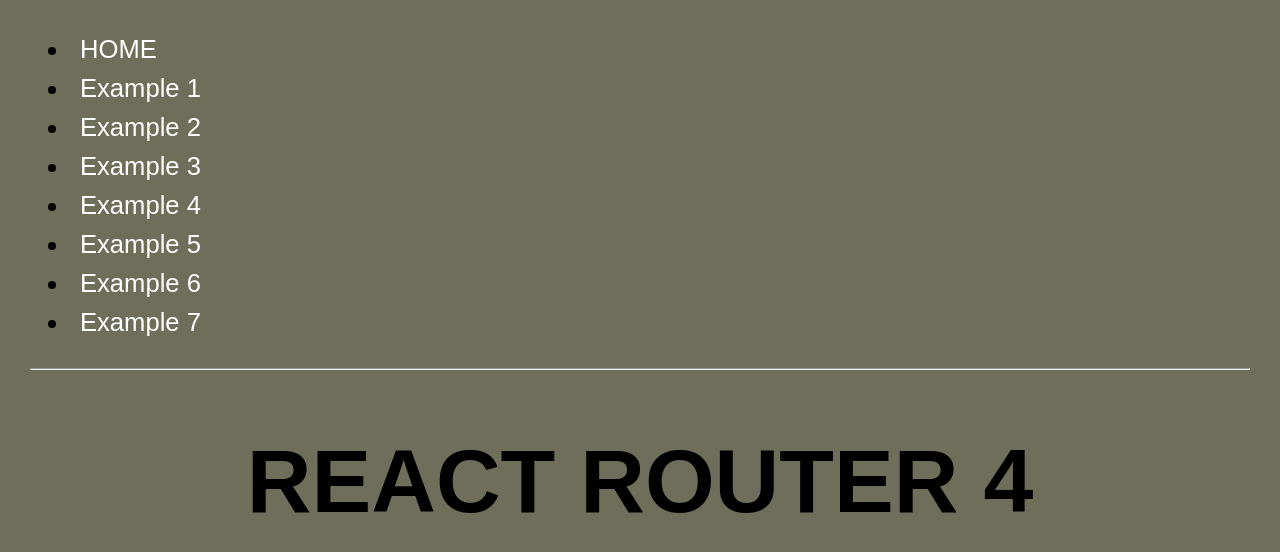
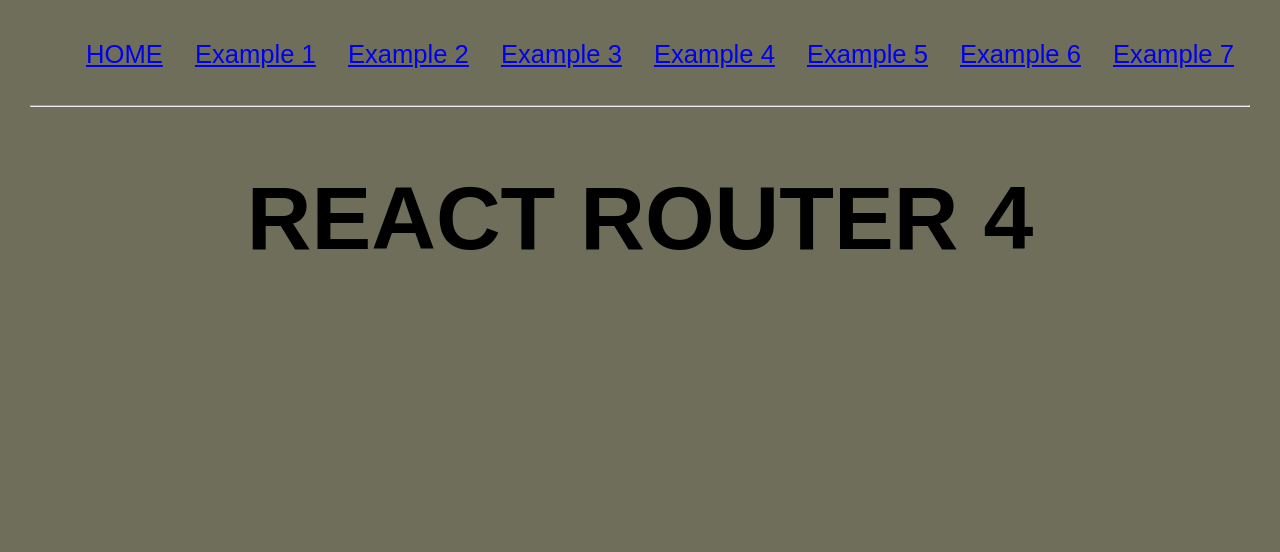
Before and after one commit to bdog72/React-Router4, a React app: page / in a window 1280 px wide. Built offline with nearby package versions, Linux system fonts and the light colour scheme; some packages are replaced by stand-ins of ours.

Commit message:
mades css changes

```diff
--- a/src/components/App.js
+++ b/src/components/App.js
@@ -23,6 +23,7 @@
 const BasicExample = () => (
   <Router>
     <div>
+      <div className='routes'>
         <ul>
           <li><Link to='/'>HOME</Link></li>
           <li><Link to='/ex1'>Example 1</Link></li>
@@ -33,6 +34,18 @@
           <li><Link to='/ex6'>Example 6</Link></li>
           <li><Link to='/ex7'>Example 7</Link></li>
         </ul>
+      </div>
+
+      {/* <div className='routes'>
+        <Link to='/'>HOME</Link>
+        <Link to='/ex1'>Example 1</Link>
+        <Link to='/ex2'>Example 2</Link>
+        <Link to='/ex3'>Example 3</Link>
+        <Link to='/ex4'>Example 4</Link>
+        <Link to='/ex5'>Example 5</Link>
+        <Link to='/ex6'>Example 6</Link>
+        <Link to='/ex7'>Example 7</Link>
+      </div>  */}
 
       <hr />
 
--- a/src/styles/screen.scss
+++ b/src/styles/screen.scss
@@ -19,14 +19,15 @@
   font-size: 7vw;
 }
 
-li {
-  padding: 5px;
+.routes ul {
+  display: flex;
+  flex-wrap: wrap;
+  justify-content: space-around;
+  list-style: none;
 }
 
-li a {
-  padding: 5px;
-  text-decoration: none;
-  color: white;
+.routes li {
+  padding: 10px;
 }
 
 .example7 a {
```
Lines whose indentation alone changed are shown as unchanged.
